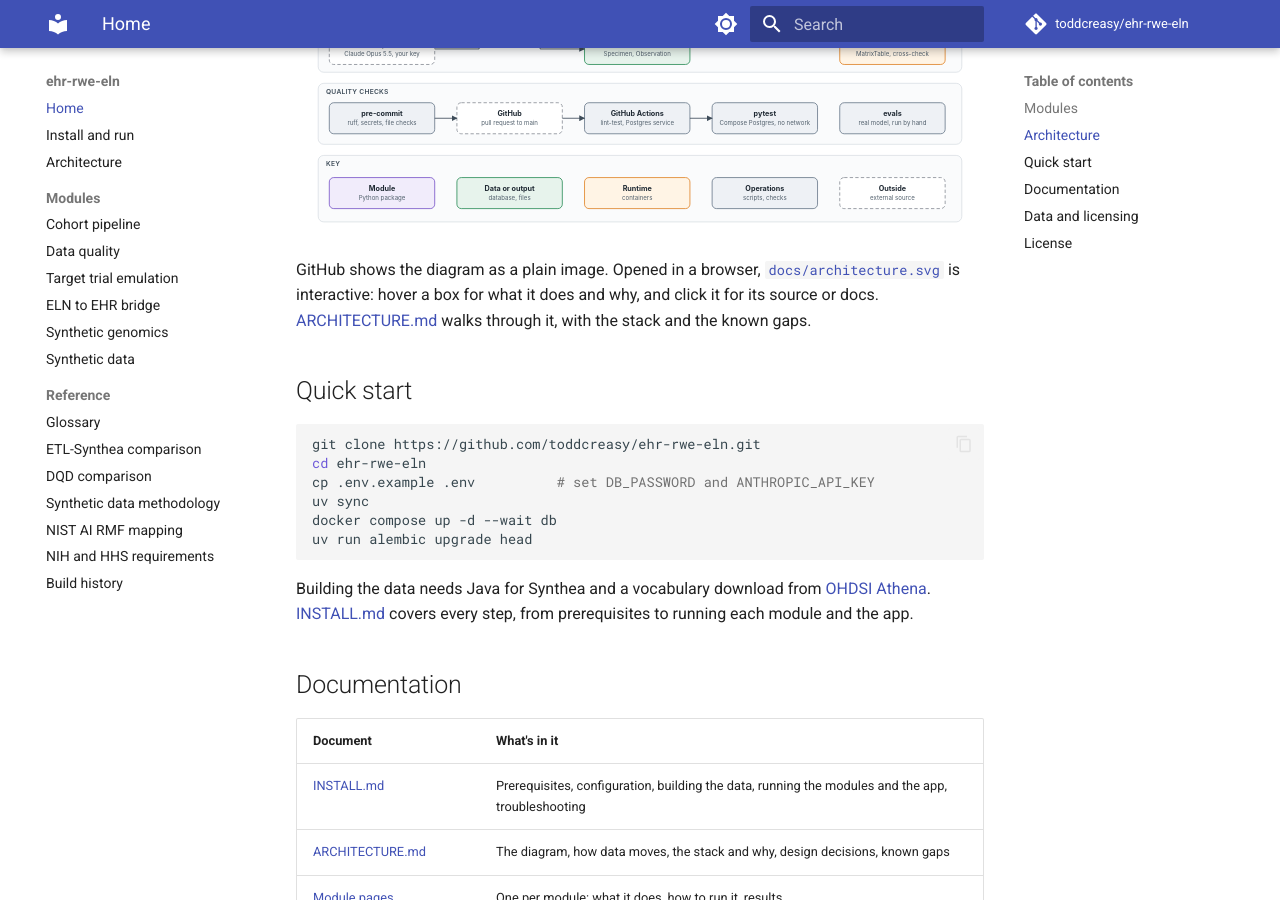
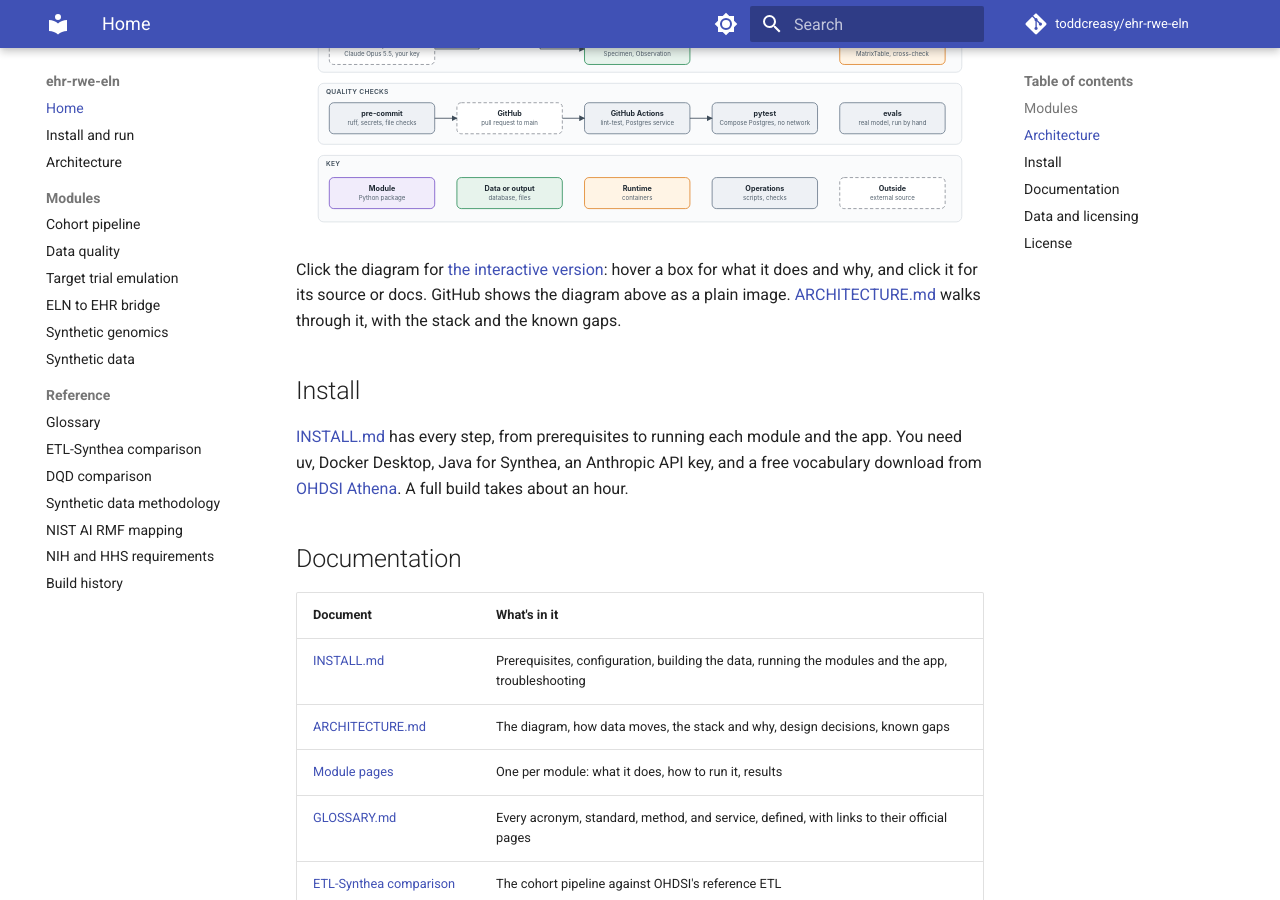
Before and after one commit to toddcreasy/ehr-rwe-eln, an MkDocs documentation site: the page built from docs/index.md, in a window 1280 px wide and 900 px high, scrolled down 1581 px. Built offline with MkDocs 1.6.1 and Material for MkDocs 9.7.7, drawn with Linux system fonts in a browser that asks for light colours; comment, search, counter and statistics services are not loaded.

Commit message:
Docs: interactive diagram on GitHub Pages; one set of install steps
GitHub's file view draws an SVG as a flat image, so the diagram link
lost its hover text and clicks. GitHub Pages now serves docs/ from
main, as in glia-nav, and the README and ARCHITECTURE.md diagrams link
to the copy there, where they work.

The README Quick start had drifted from INSTALL.md: it skipped
pre-commit, db_check.py, and the second database. It now points to
INSTALL.md and lists the prerequisites.

Co-Authored-By: Claude Opus 5.5 <noreply@anthropic.com>

````diff
--- a/README.md
+++ b/README.md
@@ -25,22 +25,13 @@ The table is in run order: the cohort pipeline builds the OMOP tables every othe
 
 ## Architecture
 
-<img src="docs/architecture.svg" alt="ehr-rwe-eln architecture. Top: a browser reaches the app container (FastAPI plus a static Next.js frontend), which reads Postgres 18 with pgvector; scripts on the host write to Postgres; a Hail container runs on request. Middle: Synthea output and Athena vocabularies feed the cohort pipeline, which builds the OMOP CDM v5.4 tables. Data quality, target trial emulation, synthetic data, and synthetic genomics read OMOP and write their own schemas and files. The ELN bridge sends free-text entries to Claude on the Anthropic API and writes specimen and measurement rows into OMOP and a FHIR R4 bundle. Bottom: pre-commit, pull requests, GitHub Actions, pytest, and evals." width="100%">
+<a href="https://toddcreasy.github.io/ehr-rwe-eln/architecture.svg"><img src="docs/architecture.svg" alt="ehr-rwe-eln architecture. Top: a browser reaches the app container (FastAPI plus a static Next.js frontend), which reads Postgres 18 with pgvector; scripts on the host write to Postgres; a Hail container runs on request. Middle: Synthea output and Athena vocabularies feed the cohort pipeline, which builds the OMOP CDM v5.4 tables. Data quality, target trial emulation, synthetic data, and synthetic genomics read OMOP and write their own schemas and files. The ELN bridge sends free-text entries to Claude on the Anthropic API and writes specimen and measurement rows into OMOP and a FHIR R4 bundle. Bottom: pre-commit, pull requests, GitHub Actions, pytest, and evals." width="100%"></a>
 
-GitHub shows the diagram as a plain image. Opened in a browser, [`docs/architecture.svg`](docs/architecture.svg) is interactive: hover a box for what it does and why, and click it for its source or docs. [ARCHITECTURE.md](docs/ARCHITECTURE.md) walks through it, with the stack and the known gaps.
+Click the diagram for [the interactive version](https://toddcreasy.github.io/ehr-rwe-eln/architecture.svg): hover a box for what it does and why, and click it for its source or docs. GitHub shows the diagram above as a plain image. [ARCHITECTURE.md](docs/ARCHITECTURE.md) walks through it, with the stack and the known gaps.
 
-## Quick start
+## Install
 
-```bash
-git clone https://github.com/toddcreasy/ehr-rwe-eln.git
-cd ehr-rwe-eln
-cp .env.example .env          # set DB_PASSWORD and ANTHROPIC_API_KEY
-uv sync
-docker compose up -d --wait db
-uv run alembic upgrade head
-```
-
-Building the data needs Java for Synthea and a vocabulary download from [OHDSI Athena](https://athena.ohdsi.org). [INSTALL.md](docs/INSTALL.md) covers every step, from prerequisites to running each module and the app.
+[INSTALL.md](docs/INSTALL.md) has every step, from prerequisites to running each module and the app. You need uv, Docker Desktop, Java for Synthea, an Anthropic API key, and a free vocabulary download from [OHDSI Athena](https://athena.ohdsi.org). A full build takes about an hour.
 
 ## Documentation
 
````
Also changed, not shown: docs/ARCHITECTURE.md (+2 -2 lines).
